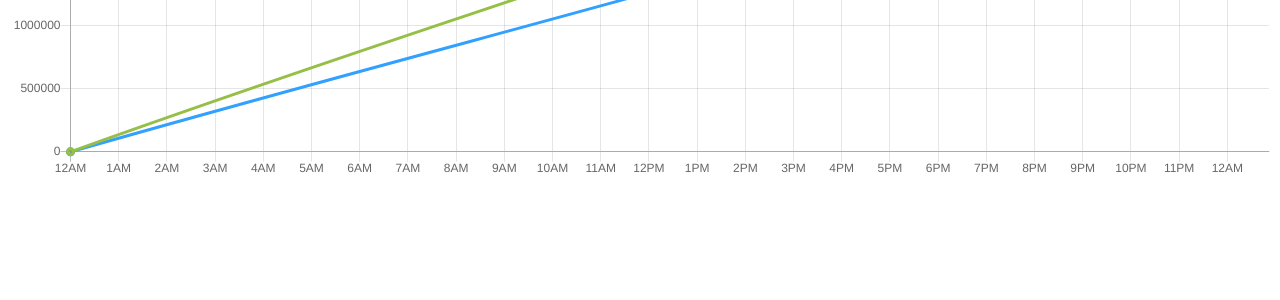
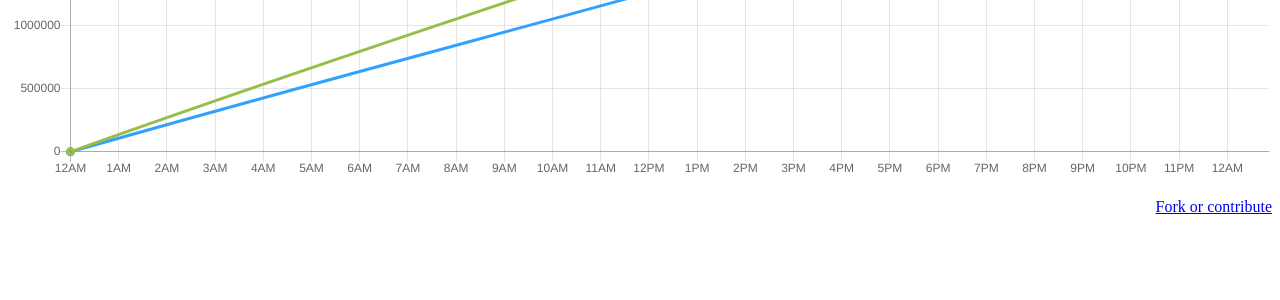
Before and after one commit to gregology/FaH_stats_page, a Flask app: page / in a window 1280 px wide. Shown: the part 458-758 px from the top of the page. Run offline with Flask 2, Linux system fonts and the light colour scheme; some libraries are stand-ins or nearby versions.

Commit message:
adding fork link

```diff
--- a/app/templates/home.html
+++ b/app/templates/home.html
@@ -48,5 +48,7 @@
 
     </script>
   </center>
+  <p align="right"><a href="https://github.com/gregology/FaH_stats_page">Fork or contribute</a></p>
+
 </body>
 </html>
```
